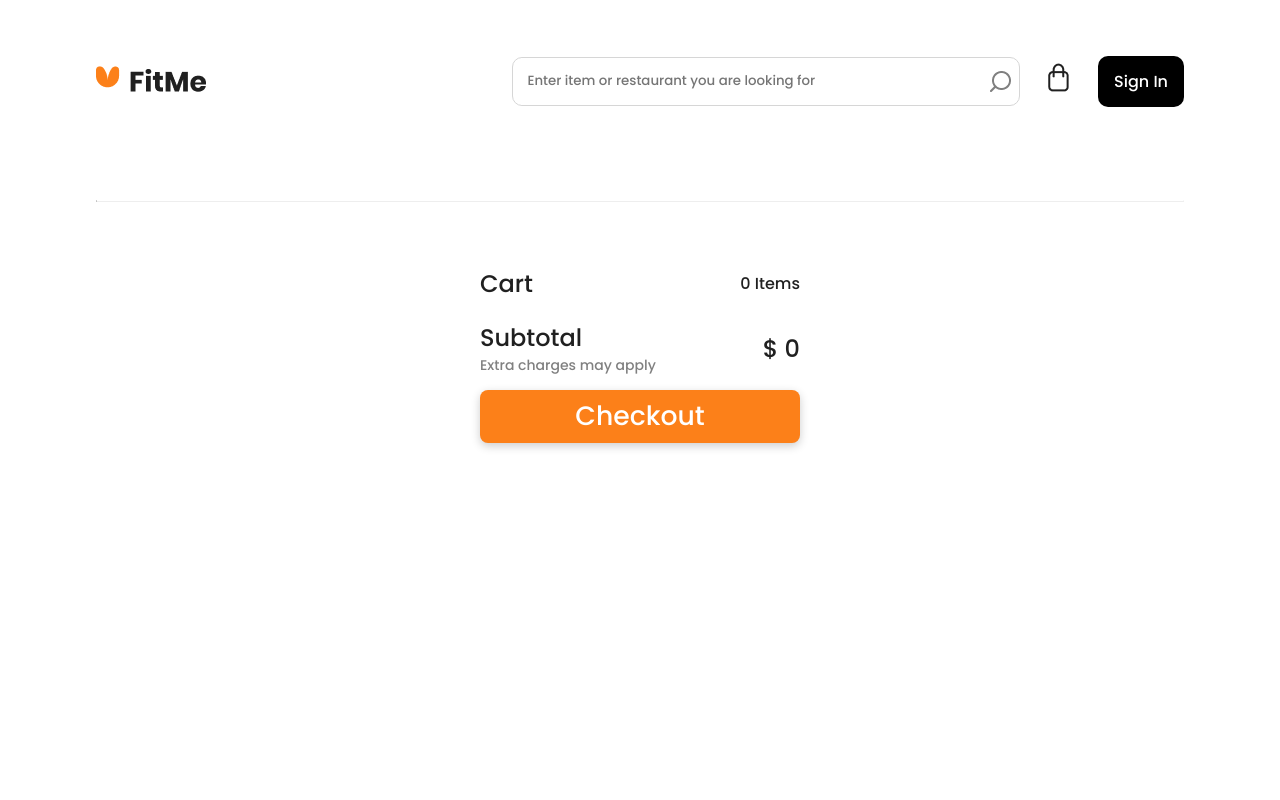
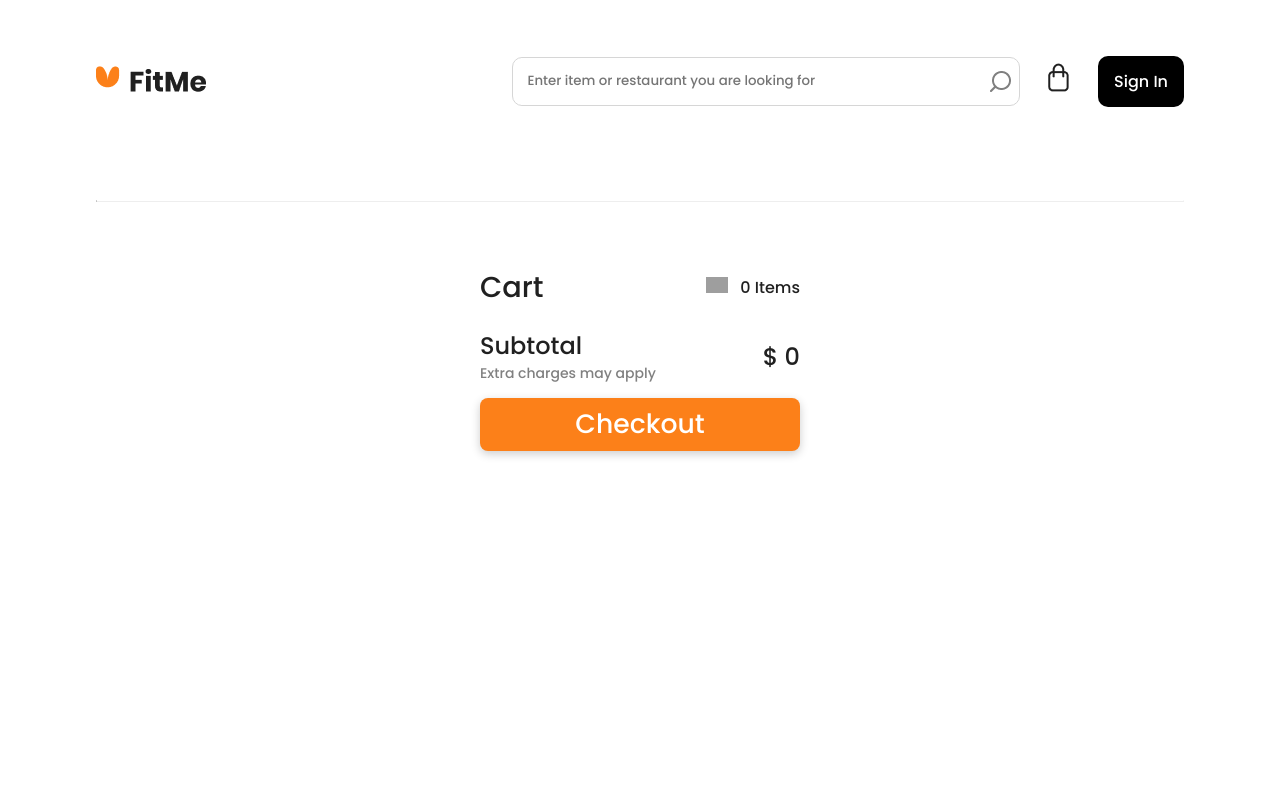
Before and after one commit to trbenfica/challenge3-compass, a React (Create React App) app: page /cart in a window 1280 px wide. Shown: the top 800 px of the page. Built offline with nearby package versions, Linux system fonts and the light colour scheme; grey boxes are pictures that could not be loaded.

Commit message:
Carrinho persistente

```diff
--- a/src/components/Cart/Cart.module.css
+++ b/src/components/Cart/Cart.module.css
@@ -1,4 +1,4 @@
-.cartTitles, .cartItem, .cartItemRight, .cartSubtotal {
+.cartTitles, .cartTitlesRight, .cartItem, .cartItemRight, .cartSubtotal {
   display: flex;
   justify-content: center;
   align-items: center;
@@ -12,8 +12,19 @@
   margin-bottom: 1.2em;
 }
 .cartTitles > h1 {
-  font-size: 1.5em;
+  font-size: 1.8em;
   font-weight: 500;
+}
+.cartTitlesRight {
+  gap: 0.8em;
+}
+.cartTitlesRight > button {
+  background: none;
+  outline: none;
+  border: none;
+}
+.cartTitlesRight img {
+  width: 1.6em;
 }
 .cartItem {
   justify-content: space-between;
--- a/src/components/Cart/Cart.module.sass
+++ b/src/components/Cart/Cart.module.sass
@@ -9,8 +9,17 @@
     justify-content: space-between
     margin-bottom: 1.2em
     > h1
-      font-size: 1.5em
+      font-size: 1.8em
       font-weight: 500
+    &Right
+      @extend %flexbox-centralized
+      gap: 0.8em
+      > button
+        background: none
+        outline: none
+        border: none
+      img
+        width: 1.6em
   &Item
     @extend %flexbox-centralized
     justify-content: space-between
--- a/src/components/Cart/Cart.tsx
+++ b/src/components/Cart/Cart.tsx
@@ -4,6 +4,7 @@ import CartItem from '../CartItem/CartItem';
 import { useContext, useState } from 'react';
 import LoginContext from '../../services/LoginContext';
 import { DishCardInterface } from '../../services/DishCardInterface';
+import { CardItemInterface } from '../../services/CartItemInterface';
 
 const Cart: React.FC = () => {
 
@@ -14,16 +15,42 @@ const Cart: React.FC = () => {
   // console.log(sum);
   // console.log(totalAmount);
   // const [totalPrice, setTotalPrice] = useState<number>(sum);
+  const sessionToken = sessionStorage.getItem('userCart');
+  let currentCart: Array<CardItemInterface>;
+  let numItems = 0;
+  if(sessionToken !== null) {
+    currentCart = JSON.parse(sessionToken);
+    let numItemsStr = sessionStorage.getItem('numItemsCart');
+    if(numItemsStr !== null) {
+      numItems = parseFloat(numItemsStr);
+    }
+
+    // setCart(JSON.parse(sessionToken));
+  }
+  else {
+    currentCart = userCart;
+  }
+
+  const trashCanHandler = () => {
+    sessionStorage.removeItem('userCart');
+    sessionStorage.removeItem('totalPriceCart');
+    sessionStorage.removeItem('numItemsCart');
+  }
 
   return (
     <div className={styles.cart} data-testid='cart'>
       <div className={styles.cartTitles}>
         <h1>Cart</h1>
-        <p>{userCart.length} Items</p>
+        <div className={styles.cartTitlesRight}>
+          <button onClick={trashCanHandler}>
+            <img src="https://cdn-icons-png.flaticon.com/128/3096/3096673.png" alt="" />
+          </button>
+          <p>{numItems} Items</p>
+        </div>
       </div>
 
       {
-        userCart.map((cartItem: any) => (
+        currentCart.map((cartItem: any) => (
           <CartItem
             key={Math.floor(Math.random() * 500)}
             name={cartItem.name}
--- a/src/components/CartItem/CartItem.tsx
+++ b/src/components/CartItem/CartItem.tsx
@@ -16,8 +16,7 @@ const CartItem: React.FC<CardItemInterface> = (props) => {
   }
 
   const increaseHandler = () => {
-    // setItemAmount(prev => prev + 1);
-    setItemAmount(itemAmount + 1);
+    setItemAmount(prev => prev + 1);
     setTotalPrice((prevTotalPrice:number) => parseFloat((prevTotalPrice + props.price).toFixed(2)));
   }
 
--- a/src/pages/Restaurant/Dish/DishCard.tsx
+++ b/src/pages/Restaurant/Dish/DishCard.tsx
@@ -4,7 +4,6 @@ import LoginContext from '../../../services/LoginContext';
 import styles from './DishCard.module.css';
 import { DishCardInterface } from '../../../services/DishCardInterface';
 import { CardItemInterface } from '../../../services/CartItemInterface';
-import { useParams } from 'react-router-dom';
 
 const DishCard: React.FC<DishCardInterface> = (props) => {
 
@@ -23,6 +22,10 @@ const DishCard: React.FC<DishCardInterface> = (props) => {
     setTotalPrice((prev:number) => (
       parseFloat((prev + newItem.price).toFixed(2))
     ));
+
+    sessionStorage.setItem('userCart', JSON.stringify([...userCart, newItem]));
+    sessionStorage.setItem('totalPriceCart', (totalPrice + newItem.price).toFixed(2));
+    sessionStorage.setItem('numItemsCart', userCart.length + 1);
   }
 
   return (
```
Also changed, not shown: 1 other file (tests, documents, lock files or other folders).
